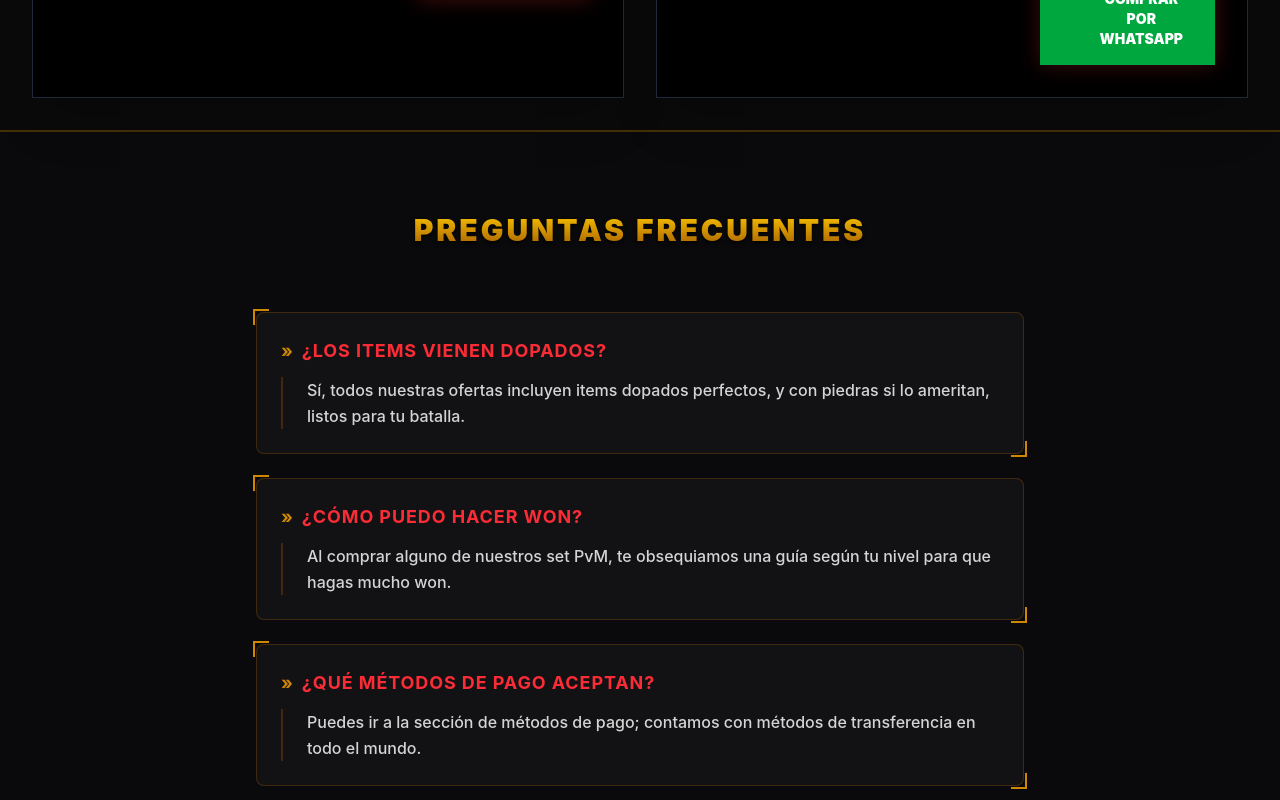
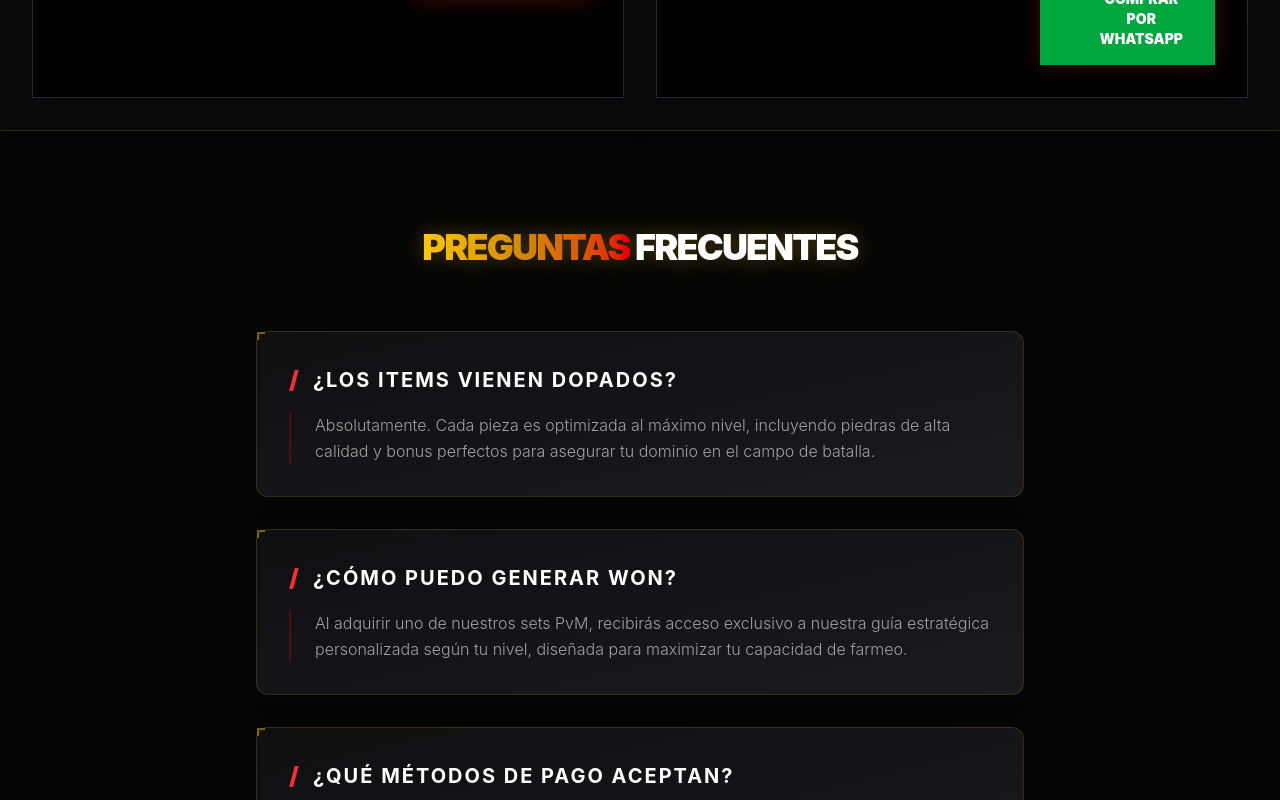
Before and after one commit to bajanchis20-png/EBGAMING-SHOP, a SvelteKit app: page / in a window 1280 px wide. Shown: the part 5400-6200 px from the top of the page. Built offline with nearby package versions, Linux system fonts and the light colour scheme; some icons are missing.

Commit message:
22222223333

```diff
--- a/src/routes/+page.svelte
+++ b/src/routes/+page.svelte
@@ -151,35 +151,37 @@
     <div></div>
 </section>
 
-<section class="py-20 px-6 bg-[#0a0a0c] border-t-2 border-yellow-600/30">
+<section class="py-24 px-6 bg-[#050505] border-t border-yellow-500/20">
     <div class="max-w-3xl mx-auto">
-        <h2 class="text-3xl font-black text-center mb-16 text-transparent bg-clip-text bg-gradient-to-b from-yellow-400 to-yellow-700 drop-shadow-[0_2px_2px_rgba(0,0,0,0.8)] uppercase tracking-widest">
-            Preguntas Frecuentes
+        <h2 class="text-3xl md:text-4xl font-black text-center mb-16 uppercase tracking-tighter text-white drop-shadow-[0_0_10px_rgba(234,179,8,0.3)]">
+            <span class="text-transparent bg-clip-text bg-gradient-to-r from-yellow-400 via-yellow-600 to-red-600">
+                Preguntas
+            </span>
+            <span class="text-white">Frecuentes</span>
         </h2>
 
-        <div class="space-y-6">
+        <div class="space-y-8">
             {#each [
                 {
                     q: "¿Los items vienen dopados?",
-                    a: "Sí, todos nuestras ofertas incluyen items dopados perfectos, y con piedras si lo ameritan, listos para tu batalla."
+                    a: "Absolutamente. Cada pieza es optimizada al máximo nivel, incluyendo piedras de alta calidad y bonus perfectos para asegurar tu dominio en el campo de batalla."
                 },
                 {
-                    q: "¿Cómo puedo hacer won?",
-                    a: "Al comprar alguno de nuestros set PvM, te obsequiamos una guía según tu nivel para que hagas mucho won."
+                    q: "¿Cómo puedo generar won?",
+                    a: "Al adquirir uno de nuestros sets PvM, recibirás acceso exclusivo a nuestra guía estratégica personalizada según tu nivel, diseñada para maximizar tu capacidad de farmeo."
                 },
                 {
                     q: "¿Qué métodos de pago aceptan?",
-                    a: "Puedes ir a la sección de métodos de pago; contamos con métodos de transferencia en todo el mundo."
+                    a: "Disponemos de una infraestructura de pago global segura. Consulta nuestra sección dedicada para ver el catálogo completo de transferencias y monederos digitales disponibles en tu región."
                 }
             ] as item}
-                <div class="group relative bg-[#121215] border border-yellow-700/30 rounded-lg p-6 hover:border-yellow-500 transition-all duration-300">
-                    <div class="absolute -top-1 -left-1 w-4 h-4 border-t-2 border-l-2 border-yellow-600"></div>
-                    <div class="absolute -bottom-1 -right-1 w-4 h-4 border-b-2 border-r-2 border-yellow-600"></div>
+                <div class="group relative bg-gradient-to-br from-[#0f0f12] to-[#1a1a1f] border border-yellow-600/20 rounded-xl p-8 hover:border-yellow-500/50 transition-all duration-500 shadow-[0_0_20px_rgba(0,0,0,0.5)]">
+                    <div class="absolute top-0 left-0 w-2 h-2 border-t-2 border-l-2 border-yellow-500/50"></div>
 
-                    <h3 class="text-lg font-bold text-red-500 uppercase tracking-wider mb-3 flex items-center gap-2">
-                        <span class="text-yellow-600">»</span> {item.q}
+                    <h3 class="text-xl font-bold text-white uppercase tracking-widest mb-4 flex items-center gap-3">
+                        <span class="text-red-500 text-2xl font-black">/</span> {item.q}
                     </h3>
-                    <p class="text-neutral-300 leading-relaxed font-medium pl-6 border-l-2 border-yellow-900/50">
+                    <p class="text-neutral-400 leading-relaxed font-light pl-6 border-l-2 border-red-600/30">
                         {item.a}
                     </p>
                 </div>
```
